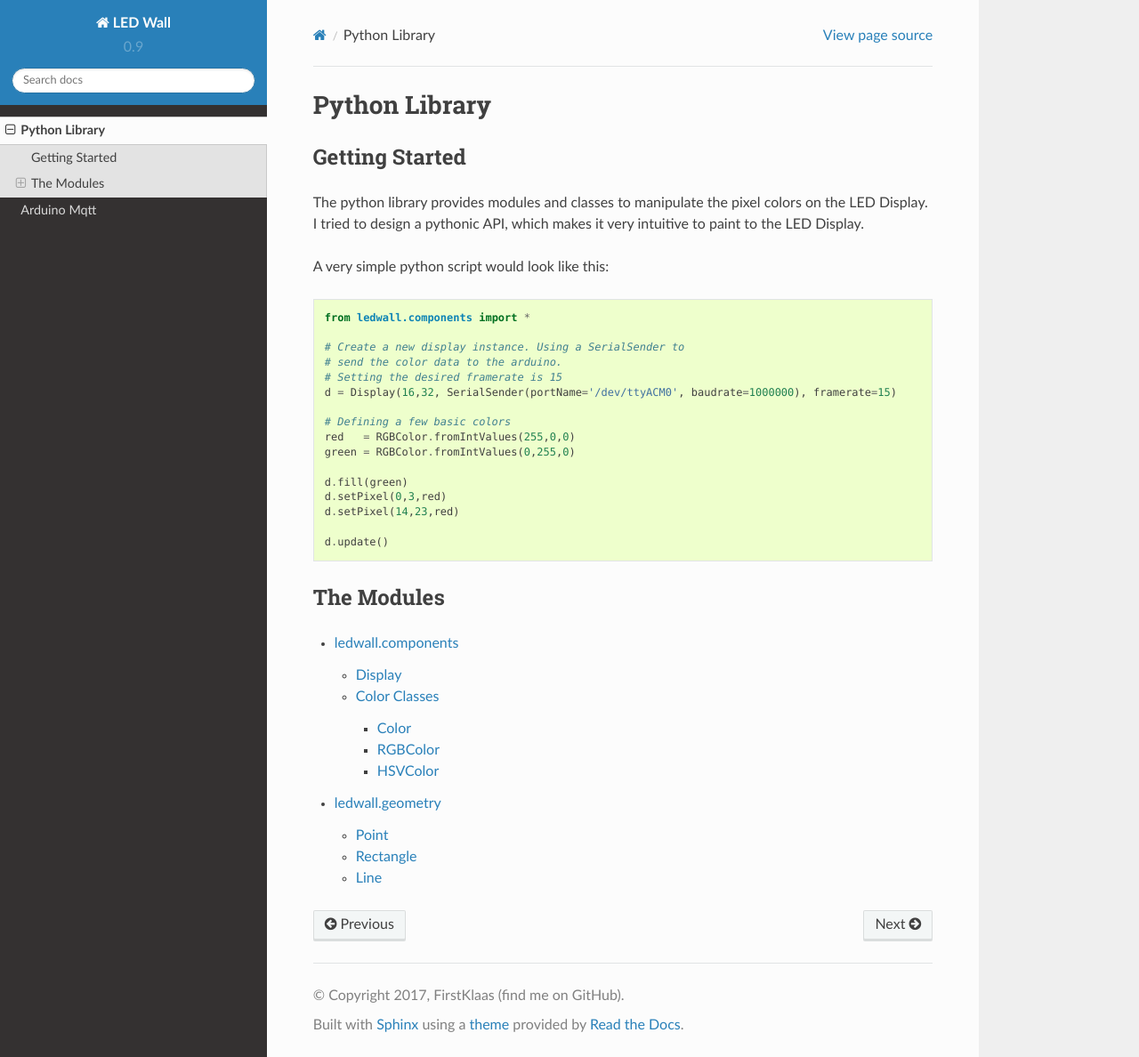
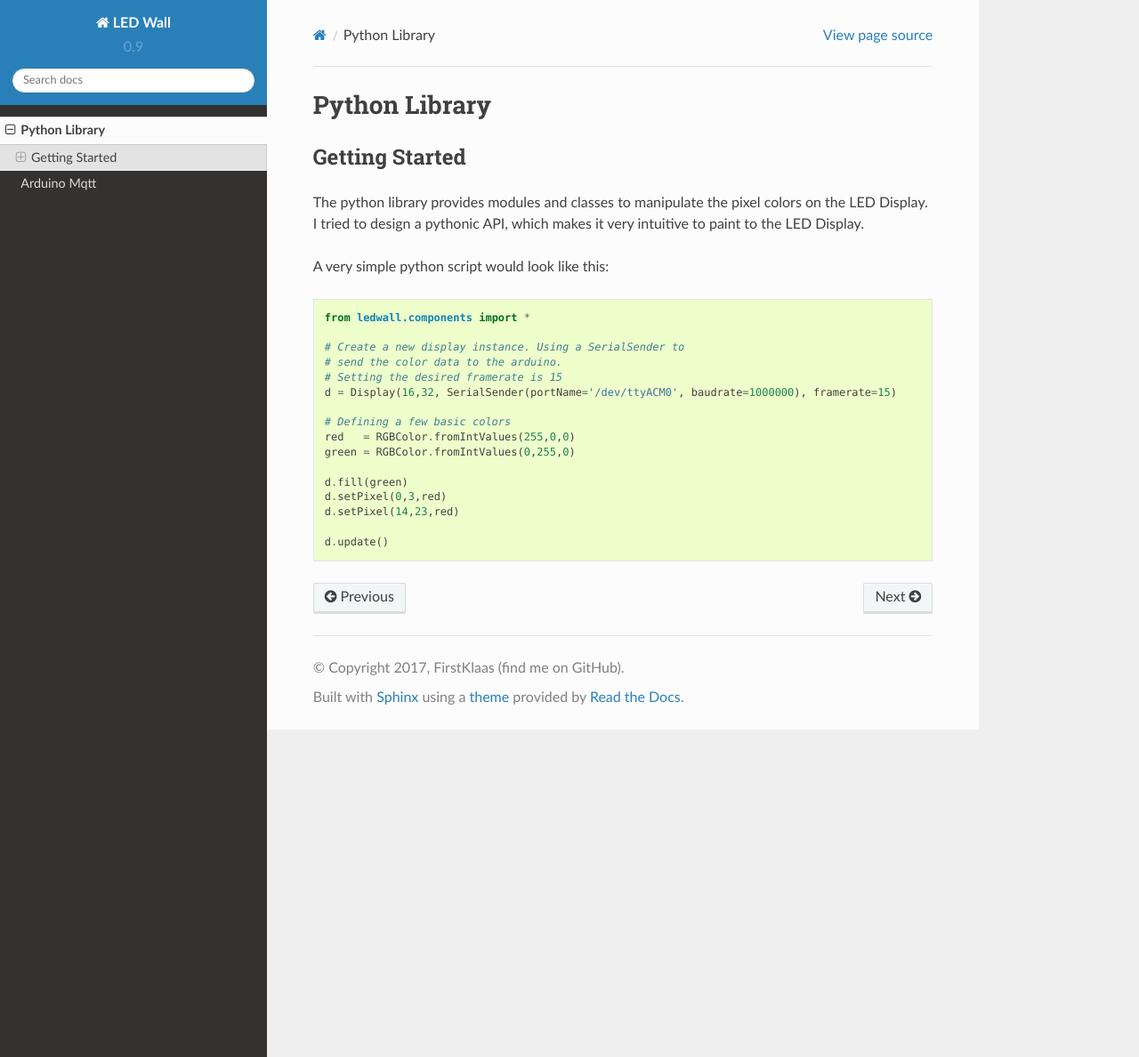
Before and after one commit to FirstKlaas/LEDWall, a Sphinx documentation site: the page built from doc/source/python.rst, in a window 1280 px wide and 1188 px high. Shown: the whole window at 89% size. Built offline with Sphinx 7.4.7 and the Read the Docs theme 2.0.0, drawn with Linux system fonts in a browser that asks for light colours.

Commit message:
Hide the TOC tree in the document

```diff
--- a/doc/source/components.rst
+++ b/doc/source/components.rst
@@ -3,6 +3,7 @@ ledwall.components
 
 .. toctree::
    :maxdepth: 2
+   :hidden:
 
    display
    colors
--- a/doc/source/python.rst
+++ b/doc/source/python.rst
@@ -29,10 +29,8 @@ A very simple python script would look like this:
     d.update()
 
 
-The Modules
-------------------
+.. toctree::
+    :hidden:
 
-.. toctree::
-
-   components
-   geometry
+    components
+    geometry
```
